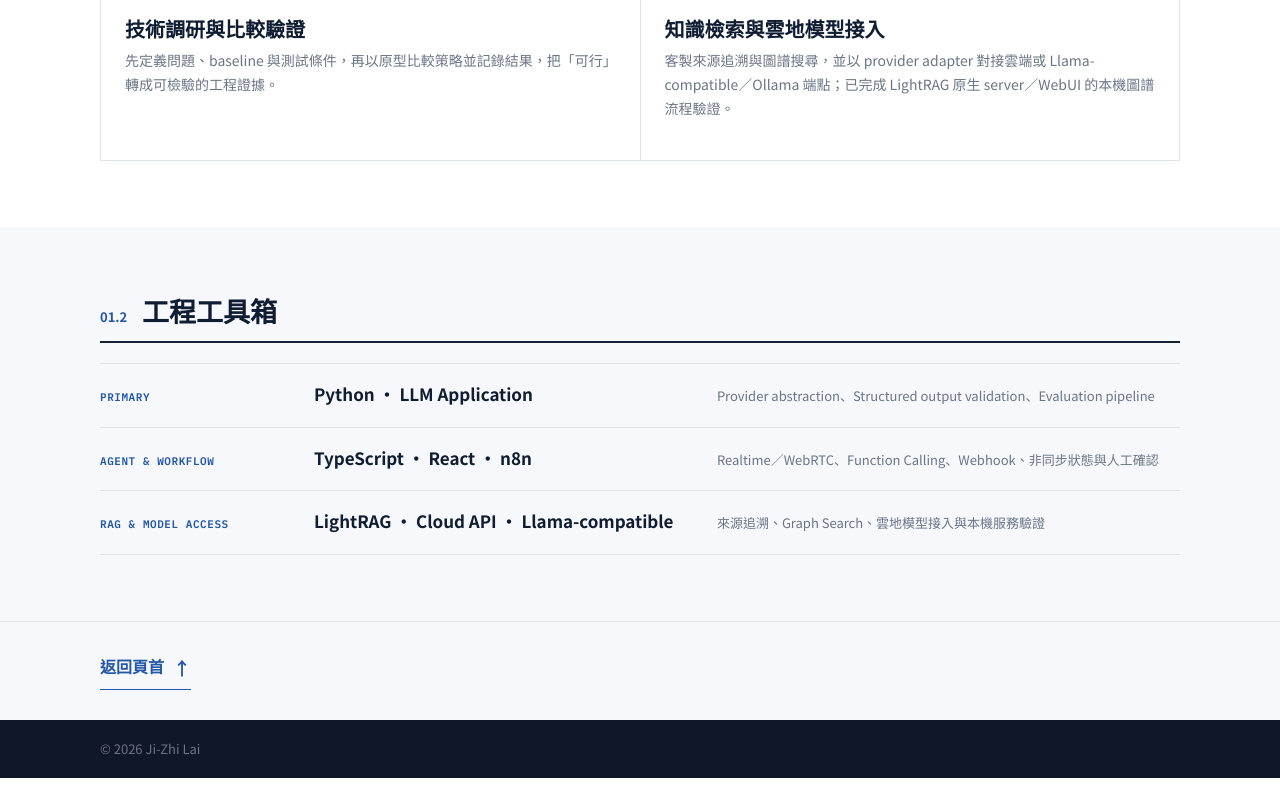
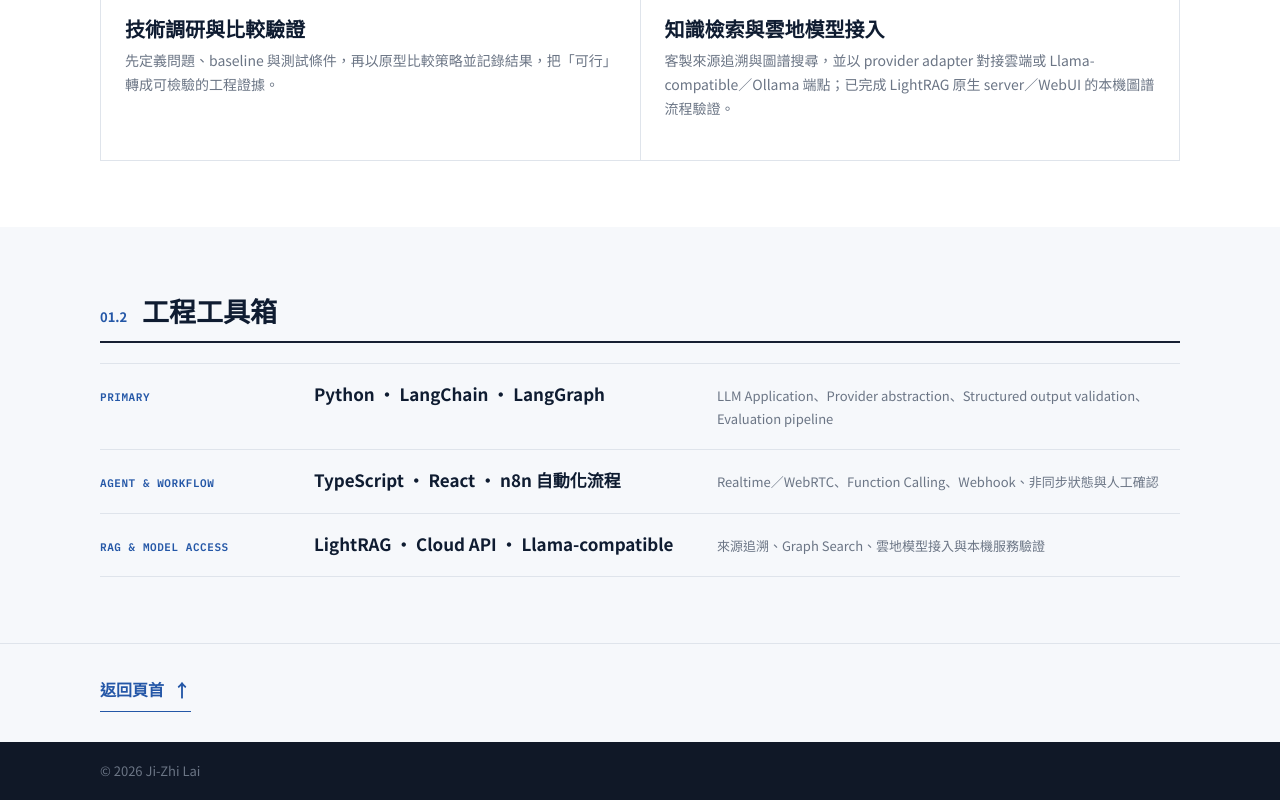
Before and after one commit to thisisanOldMan/thisisanOldMan.github.io, a plain HTML site: page asus-rd22116/skills.html in a window 1280 px wide. Shown: the part 644-1444 px from the top of the page. Before the commit the page ends 1422 px from the top, so only its background shows below. Drawn offline with Linux system fonts and the light colour scheme.

Commit message:
Add LangChain LangGraph and n8n workflow skills

```diff
--- a/asus-rd22116/skills.html
+++ b/asus-rd22116/skills.html
@@ -36,8 +36,8 @@
     <section class="section section-muted"><div class="container">
       <div class="section-title"><p>01.2</p><h2>工程工具箱</h2></div>
       <div class="tool-stack">
-        <article><p>PRIMARY</p><h3>Python · LLM Application</h3><span>Provider abstraction、Structured output validation、Evaluation pipeline</span></article>
-        <article><p>AGENT &amp; WORKFLOW</p><h3>TypeScript · React · n8n</h3><span>Realtime／WebRTC、Function Calling、Webhook、非同步狀態與人工確認</span></article>
+        <article><p>PRIMARY</p><h3>Python · LangChain · LangGraph</h3><span>LLM Application、Provider abstraction、Structured output validation、Evaluation pipeline</span></article>
+        <article><p>AGENT &amp; WORKFLOW</p><h3>TypeScript · React · n8n 自動化流程</h3><span>Realtime／WebRTC、Function Calling、Webhook、非同步狀態與人工確認</span></article>
         <article><p>RAG &amp; MODEL ACCESS</p><h3>LightRAG · Cloud API · Llama-compatible</h3><span>來源追溯、Graph Search、雲地模型接入與本機服務驗證</span></article>
       </div>
     </div></section>
```
